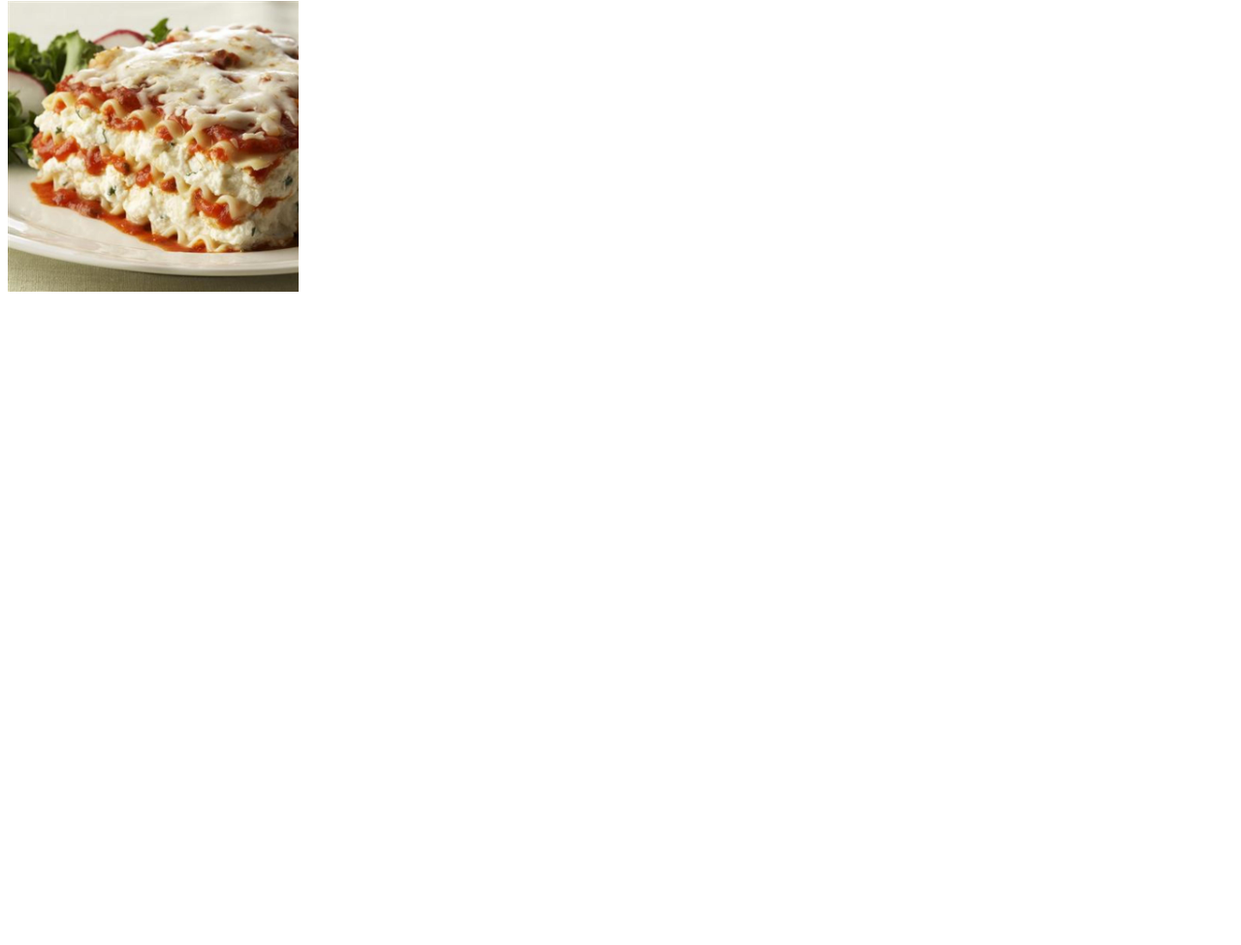
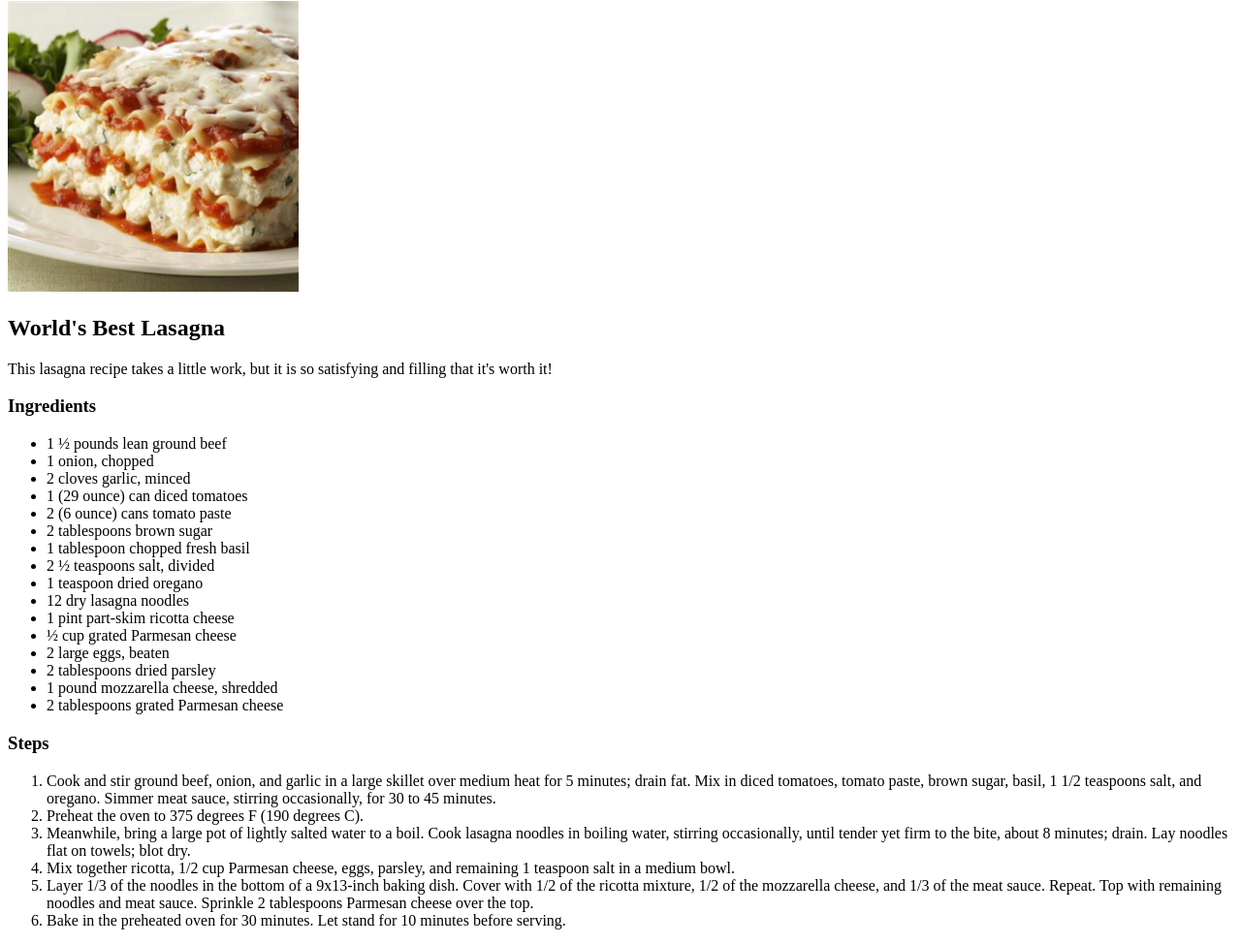
Before and after one commit to swildman75/odin_recipes, a plain HTML site: page recipes/lasagna.html in a window 1280 px wide. Shown: the part 79-1054 px from the top of the page at 97% size. Before the commit the page ends 800 px from the top, so only its background shows below. Drawn offline with Linux system fonts and the light colour scheme.

Commit message:
Add ingredients list and steps list to lasagna.html

```diff
--- a/recipes/lasagna.html
+++ b/recipes/lasagna.html
@@ -9,5 +9,59 @@
   <body>
     <h1>Lasanga</h1>
     <img src="../imgs/lasagna.jpg" alt="tasty lasagna" width="300px" />
+    <h2>World's Best Lasagna</h2>
+    <p>
+      This lasagna recipe takes a little work, but it is so satisfying and
+      filling that it's worth it!
+    </p>
+    <h3>Ingredients</h3>
+    <ul>
+      <li>1 ½ pounds lean ground beef</li>
+      <li>1 onion, chopped</li>
+      <li>2 cloves garlic, minced</li>
+      <li>1 (29 ounce) can diced tomatoes</li>
+      <li>2 (6 ounce) cans tomato paste</li>
+      <li>2 tablespoons brown sugar</li>
+      <li>1 tablespoon chopped fresh basil</li>
+      <li>2 ½ teaspoons salt, divided</li>
+      <li>1 teaspoon dried oregano</li>
+      <li>12 dry lasagna noodles</li>
+      <li>1 pint part-skim ricotta cheese</li>
+      <li>½ cup grated Parmesan cheese</li>
+      <li>2 large eggs, beaten</li>
+      <li>2 tablespoons dried parsley</li>
+      <li>1 pound mozzarella cheese, shredded</li>
+      <li>2 tablespoons grated Parmesan cheese</li>
+    </ul>
+    <h3>Steps</h3>
+    <ol>
+      <li>
+        Cook and stir ground beef, onion, and garlic in a large skillet over
+        medium heat for 5 minutes; drain fat. Mix in diced tomatoes, tomato
+        paste, brown sugar, basil, 1 1/2 teaspoons salt, and oregano. Simmer
+        meat sauce, stirring occasionally, for 30 to 45 minutes.
+      </li>
+      <li>Preheat the oven to 375 degrees F (190 degrees C).</li>
+      <li>
+        Meanwhile, bring a large pot of lightly salted water to a boil. Cook
+        lasagna noodles in boiling water, stirring occasionally, until tender
+        yet firm to the bite, about 8 minutes; drain. Lay noodles flat on
+        towels; blot dry.
+      </li>
+      <li>
+        Mix together ricotta, 1/2 cup Parmesan cheese, eggs, parsley, and
+        remaining 1 teaspoon salt in a medium bowl.
+      </li>
+      <li>
+        Layer 1/3 of the noodles in the bottom of a 9x13-inch baking dish. Cover
+        with 1/2 of the ricotta mixture, 1/2 of the mozzarella cheese, and 1/3
+        of the meat sauce. Repeat. Top with remaining noodles and meat sauce.
+        Sprinkle 2 tablespoons Parmesan cheese over the top.
+      </li>
+      <li>
+        Bake in the preheated oven for 30 minutes. Let stand for 10 minutes
+        before serving.
+      </li>
+    </ol>
   </body>
 </html>
```
